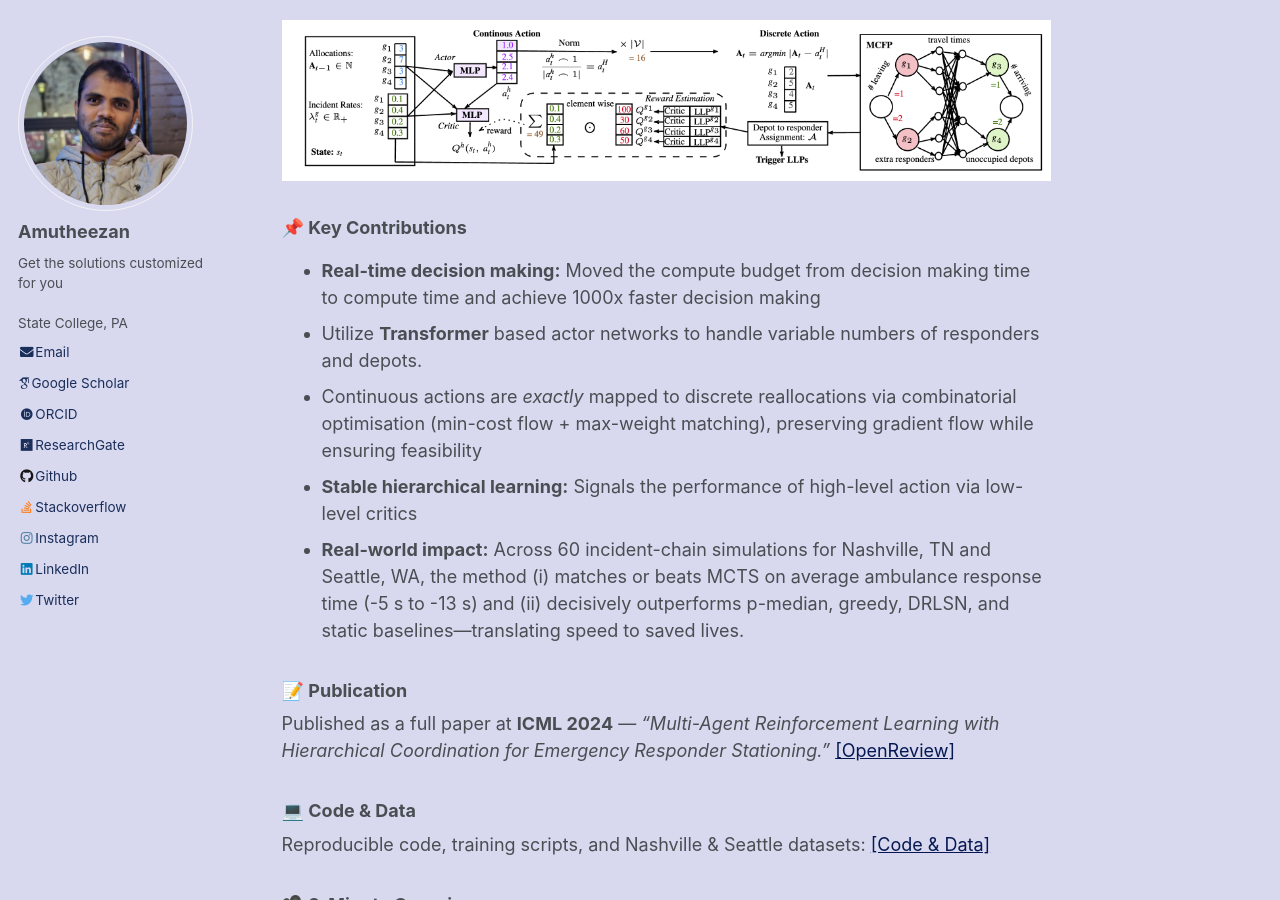
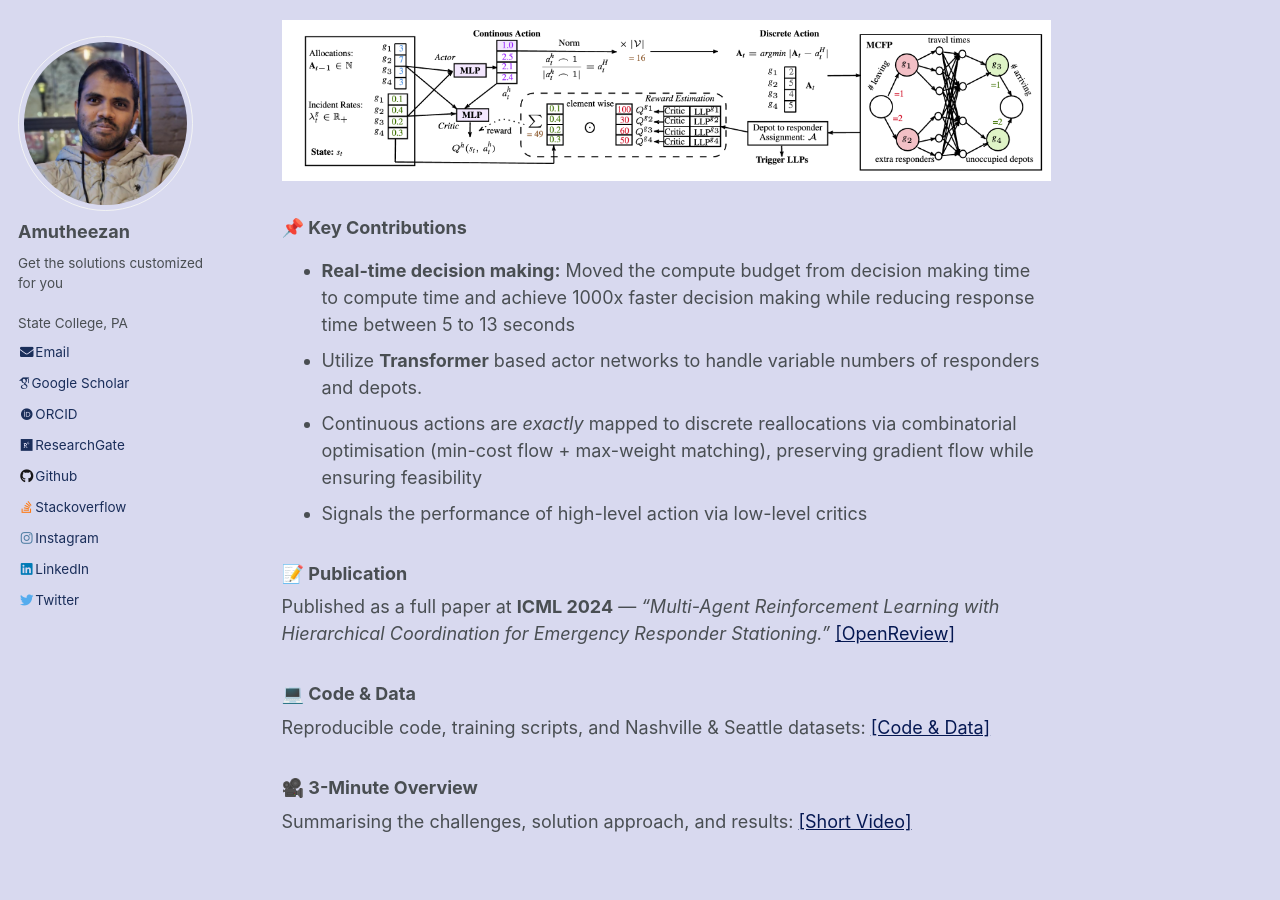
Before and after one commit to Amutheezan/amutheezan.github.io, a Jekyll site: the page built from _projects/2024-06-06-stationing.md, in a window 1280 px wide and 900 px high, scrolled down 565 px. Built offline with Jekyll 4.4.1, drawn with Linux system fonts in a browser that asks for light colours; some web fonts are replaced.

Commit message:
Update 2024-06-06-stationing.md

```diff
--- a/_projects/2024-06-06-stationing.md
+++ b/_projects/2024-06-06-stationing.md
@@ -13,11 +13,10 @@ date: 2024-06-06
 ![image](https://amutheezan.com/images/HLPTraining.png)
 
 ### 📌 Key Contributions
-- **Real-time decision making:** Moved the compute budget from decision making time to compute time and achieve 1000x faster decision making
+- **Real-time decision making:** Moved the compute budget from decision making time to compute time and achieve 1000x faster decision making while reducing response time between 5 to 13 seconds
 - Utilize **Transformer** based actor networks to handle variable numbers of responders and depots.
 - Continuous actions are *exactly* mapped to discrete reallocations via combinatorial optimisation (min-cost flow + max-weight matching), preserving gradient flow while ensuring feasibility
-- **Stable hierarchical learning:** Signals the performance of high-level action via low-level critics
-- **Real-world impact:** Across 60 incident-chain simulations for Nashville, TN and Seattle, WA, the method (i) matches or beats MCTS on average ambulance response time (-5 s to -13 s) and (ii) decisively outperforms p-median, greedy, DRLSN, and static baselines—translating speed to saved lives.
+- Signals the performance of high-level action via low-level critics
 
 ### 📝 Publication
 Published as a full paper at **ICML 2024** — *“Multi-Agent Reinforcement Learning with Hierarchical Coordination for Emergency Responder Stationing.”* [[OpenReview]](https://openreview.net/forum?id=TTZXl9WYFF)
```
